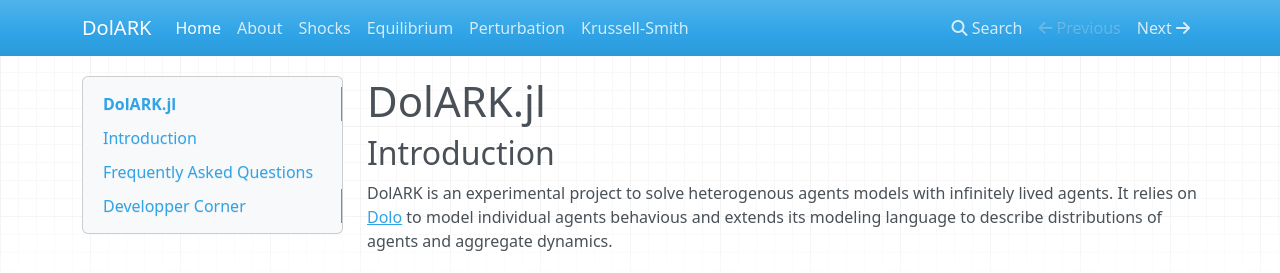
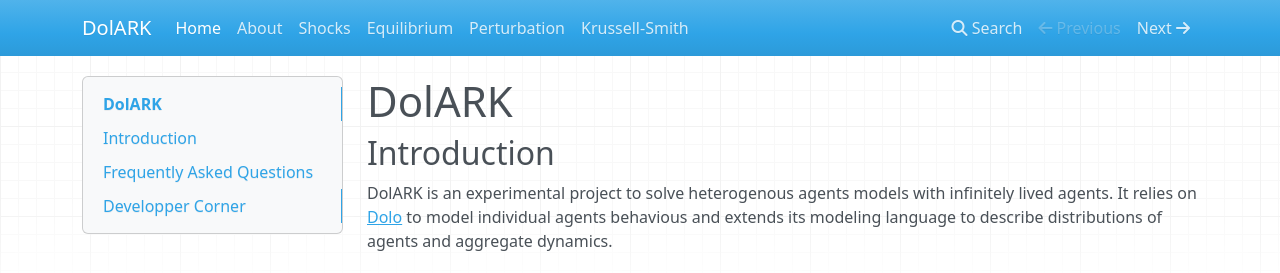
Before and after one commit to EconForge/dolark.py, an MkDocs documentation site: the page built from docs/index.md, in a window 1280 px wide. Shown: the top 273 px of the page. Built offline with MkDocs 1.6.1, drawn with Linux system fonts in a browser that asks for light colours; nearby versions of some CDN libraries.

Commit message:
DOC: removed .jl

```diff
--- a/docs/index.md
+++ b/docs/index.md
@@ -1,4 +1,4 @@
-# DolARK.jl
+# DolARK
 
 
 ## Introduction
```
